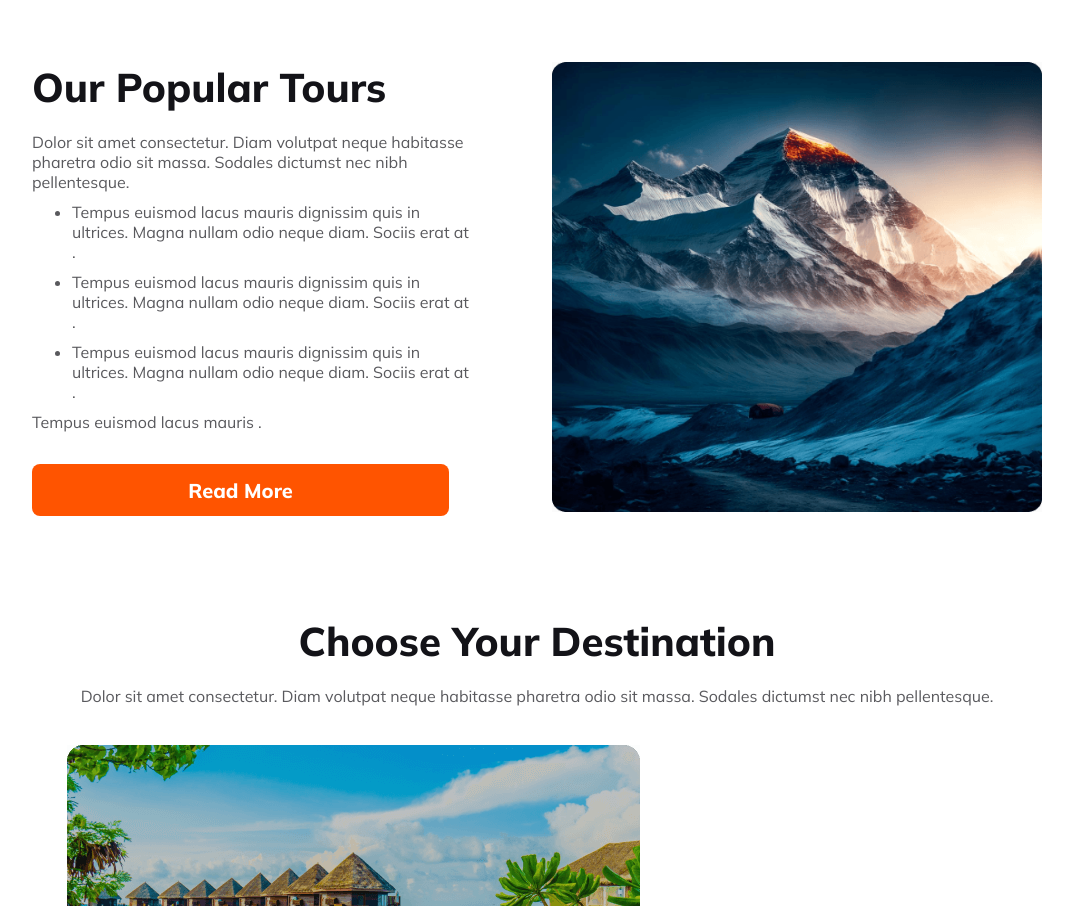
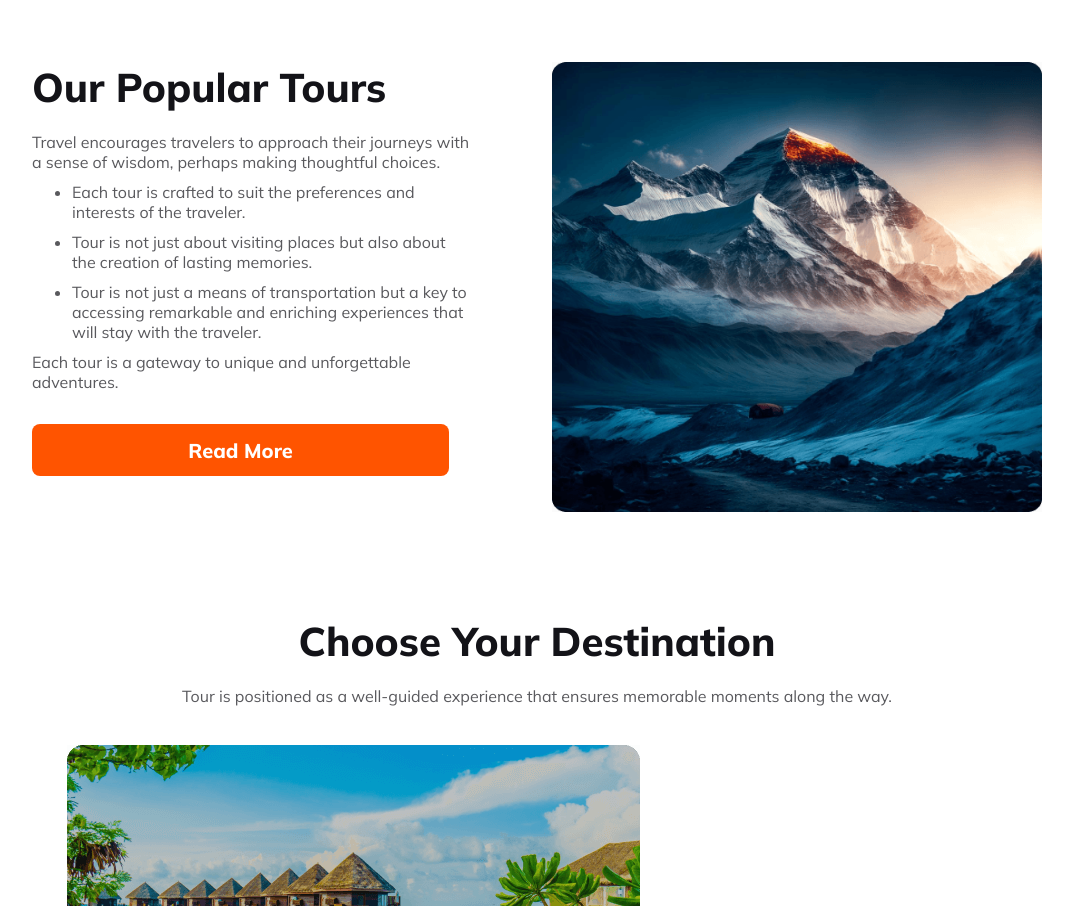
Before and after one commit to sakibhasansufi/b9-a2, a plain HTML site: page index.html in a window 1280 px wide. Shown: the part 680-1586 px from the top of the page, without its empty margins (103-1176 px from the left). Drawn offline with Linux system fonts and the light colour scheme.

Commit message:
almost done

```diff
--- a/index.html
+++ b/index.html
@@ -53,17 +53,13 @@
         <section id="tour">
             <div class="tour-description">
                 <h3 class="tour-heading">Our Popular Tours</h3>
-                <p id="caption">Dolor sit amet consectetur. Diam volutpat neque habitasse pharetra odio sit massa.
-                    Sodales dictumst nec nibh pellentesque.</p>
+                <p id="caption"> Travel  encourages travelers to approach their journeys with a sense of wisdom, perhaps making thoughtful choices.</p>
                 <ul class="tour-ul">
-                    <li class="tour-li">Tempus euismod lacus mauris dignissim quis in ultrices. Magna nullam odio neque
-                        diam. Sociis erat at .</li>
-                    <li class="tour-li">Tempus euismod lacus mauris dignissim quis in ultrices. Magna nullam odio neque
-                        diam. Sociis erat at .</li>
-                    <li class="tour-li">Tempus euismod lacus mauris dignissim quis in ultrices. Magna nullam odio neque
-                        diam. Sociis erat at .</li>
+                    <li class="tour-li"> Each tour is crafted to suit the preferences and interests of the traveler.</li>
+                    <li class="tour-li">Tour is not just about visiting places but also about the creation of lasting memories. </li>
+                    <li class="tour-li"> Tour is not just a means of transportation but a key to accessing remarkable and enriching experiences that will stay with the traveler.</li>
                 </ul>
-                <p class="tour-paragraph">Tempus euismod lacus mauris .</p>
+                <p class="tour-paragraph">Each tour is a gateway to unique and unforgettable adventures. </p>
                 <button   id="button"   class="btn-primary">Read More</button>
             </div>
             <div class="tour-image">
@@ -75,8 +71,7 @@
         <section id="destination">
             <div class="destination-description">
                 <h3 class="destination-heading"> Choose Your Destination</h3>
-                <p class="destination-paragraph"> Dolor sit amet consectetur. Diam volutpat neque habitasse pharetra
-                    odio sit massa. Sodales dictumst nec nibh pellentesque.</p>
+                <p class="destination-paragraph">Tour is positioned as a well-guided experience that ensures memorable moments along the way.</p>
             </div>
             <div class="destination-pic">
                 <img src="./assets/Images/Rectangle 5.png" alt="">
```
